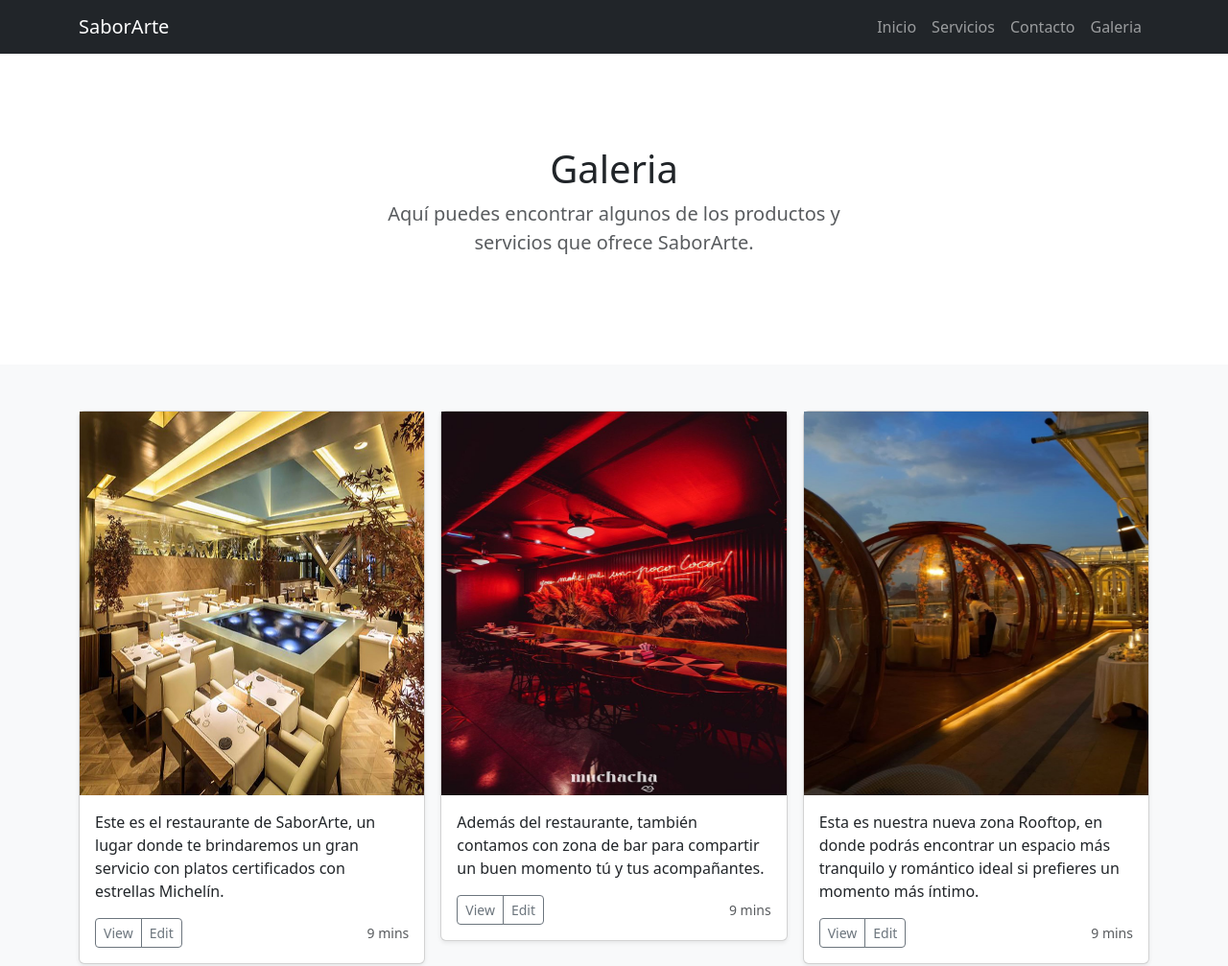
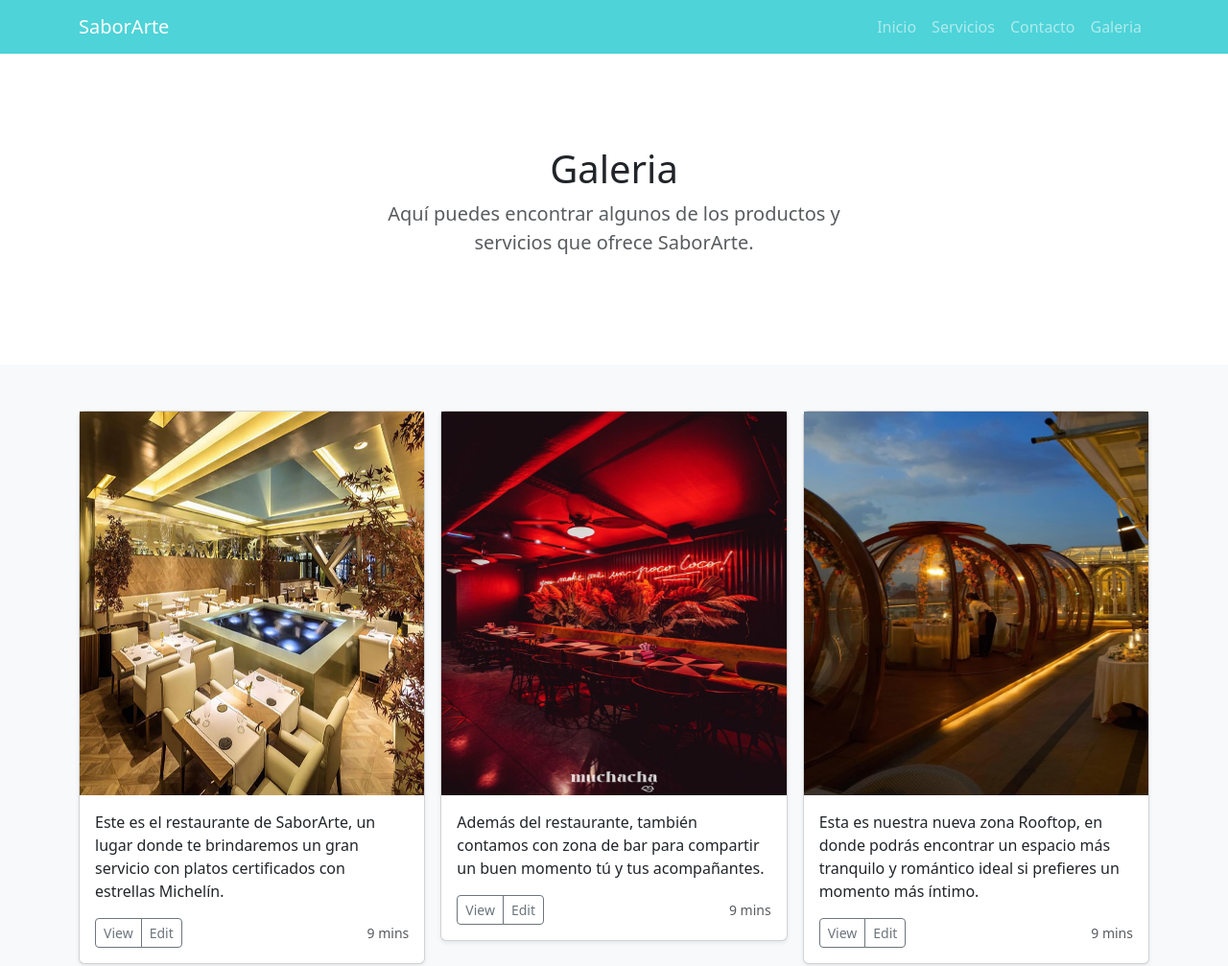
Before and after one commit to NICCCSAMUELCRL/sabor, a plain HTML site: page galeria.html in a window 1280 px wide. Shown: the top 1007 px of the page at 96% size. Drawn offline with nearby package versions, Linux system fonts and the light colour scheme.

Commit message:
quienes-somos.html

```diff
--- a/galeria.html
+++ b/galeria.html
@@ -8,7 +8,9 @@
       href="https://cdn.jsdelivr.net/npm/bootstrap@5.3.0/dist/css/bootstrap.min.css"
       rel="stylesheet"
     />
-    <nav class="navbar navbar-expand-lg navbar-dark bg-dark">
+    <link rel="stylesheet" href="css/estilos.css" />
+
+    <nav class="navbar navbar-expand-lg navbar-dark colorPrincipal">
       <div class="container">
         <a class="navbar-brand" href="#">SaborArte</a>
         <div class="collapse navbar-collapse">
```
Also changed, not shown: quienes-somos.html (+11 -6 lines), servicios.html (+2 -1 lines).
